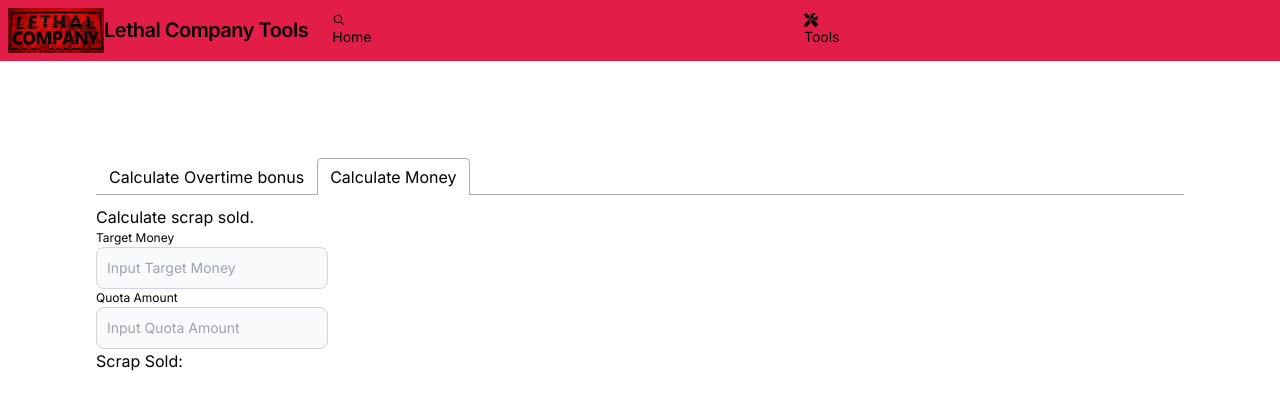
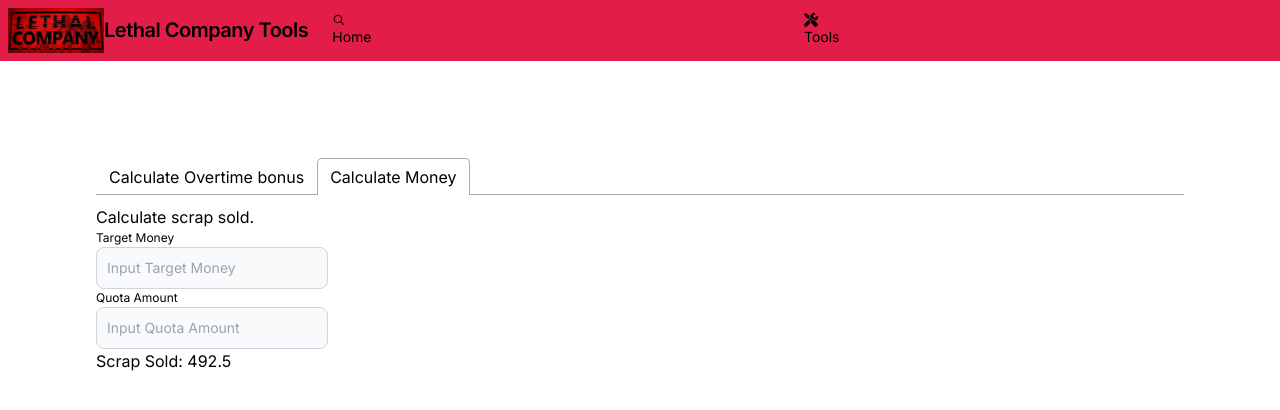
Before and after one commit to t-nakane774/lethal_company_tools, a Next.js app: page /tools in a window 1280 px wide. Both pictures are taken after a click on the tab "Calculate Money". Shown: the top 410 px of the page. Built offline with nearby package versions, Linux system fonts and the light colour scheme.

Commit message:
各種初期値を追加

```diff
--- a/app/(view)/tools/_component/OvertimeBonusCalculater/OvertimeBonusCalculator.tsx
+++ b/app/(view)/tools/_component/OvertimeBonusCalculater/OvertimeBonusCalculator.tsx
@@ -4,7 +4,7 @@ export default function OvertimeBonusCalculator() {
 
   const [overtimeBonus, setOvertimeBonus] = useState<number>();
   const [scrapSold, setScrapSold] = useState<number>();
-  const [quotaAmount, setQuotaAmount] = useState<number>();
+  const [quotaAmount, setQuotaAmount] = useState<number>(130);
 
   const renderAbout = () => {
     return (
--- a/app/(view)/tools/_component/ScrapSoldCalculater/ScrapSoldCalculater.tsx
+++ b/app/(view)/tools/_component/ScrapSoldCalculater/ScrapSoldCalculater.tsx
@@ -6,8 +6,8 @@ interface props {
 }
 
 export default function ScrapSoldCalculater() {
-  const [targetMoney, setTargetMoney] = useState<number>();
-  const [quotaAmount, setQuotaAmount] = useState<number>();
+  const [targetMoney, setTargetMoney] = useState<number>(550);
+  const [quotaAmount, setQuotaAmount] = useState<number>(130);
 
   const renderAbout = () => {
     return (
```
